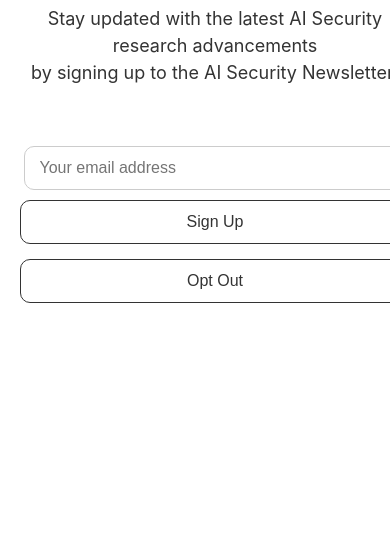
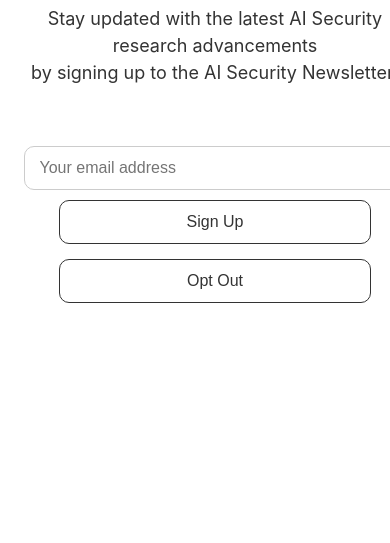
Before and after one commit to nnxmms/AI-Security-News, a Flask app: page /newsletter/ in a window 390 px wide; the page is wider, and only the part inside the window is pictured. Shown: the part 137-680 px from the top of that part. Run offline with Flask 3, Linux system fonts and the light colour scheme.

Commit message:
update: style

```diff
--- a/templates/home.html
+++ b/templates/home.html
@@ -106,7 +106,7 @@ footer a.footer-link:hover {
         flex-direction: column; /* Stack buttons vertically on mobile */
     }
     .btn {
-        width: 100%; /* Full width for buttons on mobile */
+        width: 80%; /* Full width for buttons on mobile */
         max-width: none; /* Override max width on mobile */
     }
 }
```
